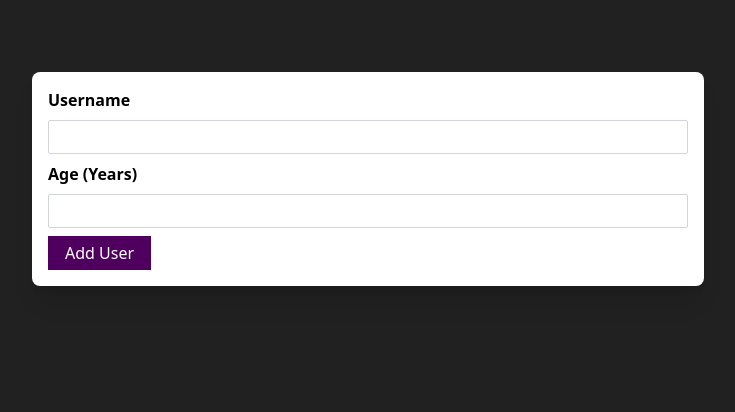
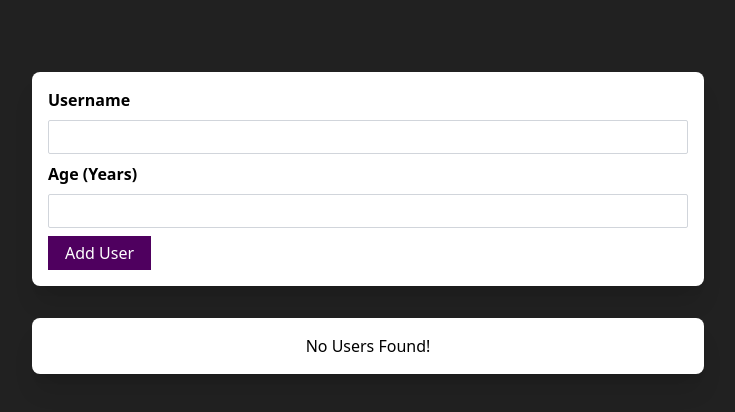
Before and after one commit to mojahid-belaman/Small-Project-React, a React (Create React App) app: page / in a window 1280 px wide. Shown: the top 412 px of the page, without its empty margins (272-1007 px from the left). Built offline with nearby package versions, Linux system fonts and the light colour scheme.

Commit message:
add component UserList

```diff
--- a/src/App.js
+++ b/src/App.js
@@ -1,10 +1,19 @@
+import { useState } from "react";
 import AddUser from "./components/Users/AddUser";
+import UsersList from "./components/Users/UsersList";
 import "./index.css";
 
 const App = () => {
+  const [dataUsers, setDataUsers] = useState([]);
+  const addUser = (uName, uAge) => {
+    setDataUsers((prev) => {
+      return [...prev, { id: Math.random(), name: uName, age: uAge }];
+    });
+  };
   return (
     <div className="h-screen py-10 bg-[#212121]">
-      <AddUser />
+      <AddUser onAddUser={addUser} />
+      <UsersList users={dataUsers} />
     </div>
   );
 };
```
